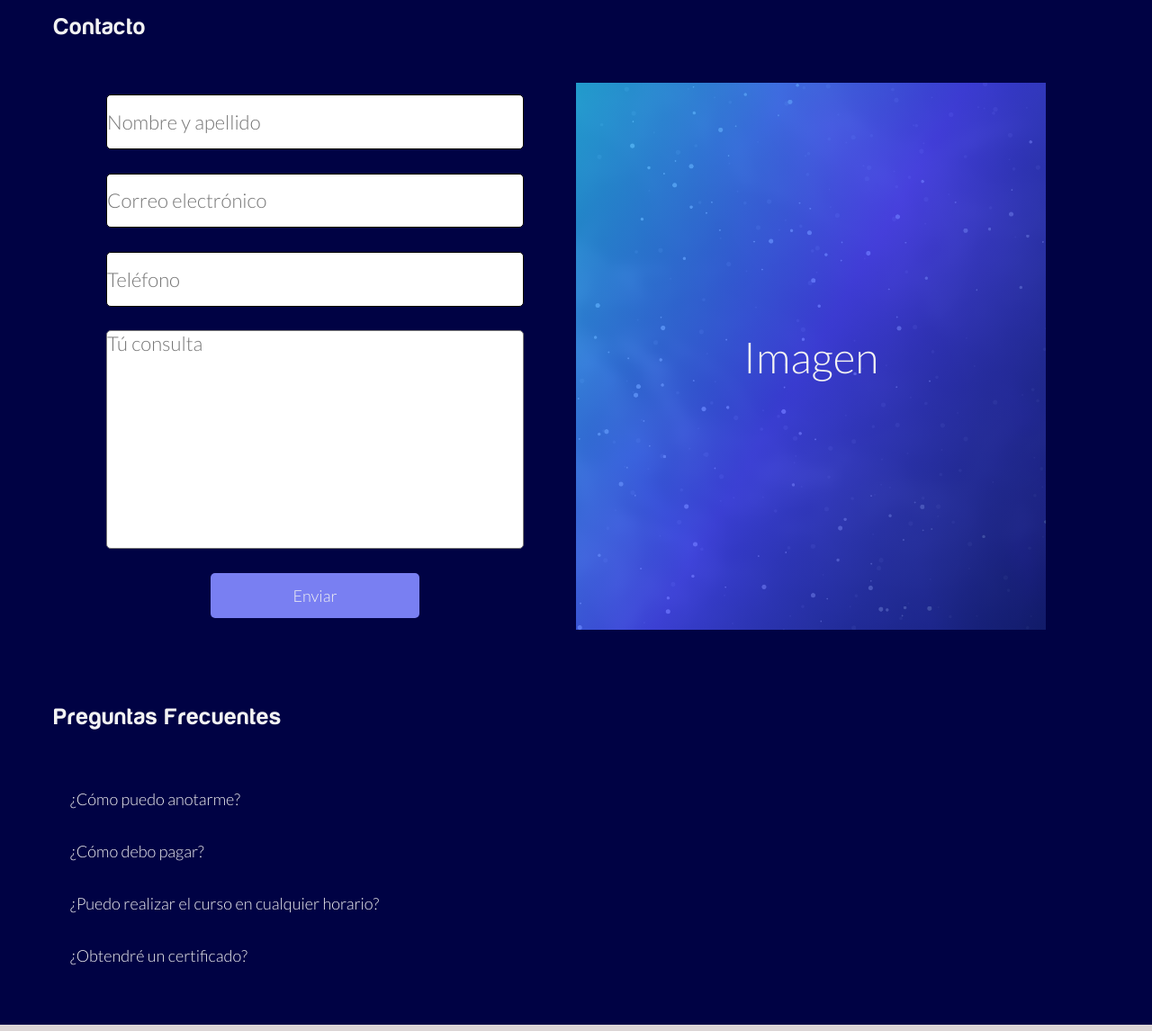
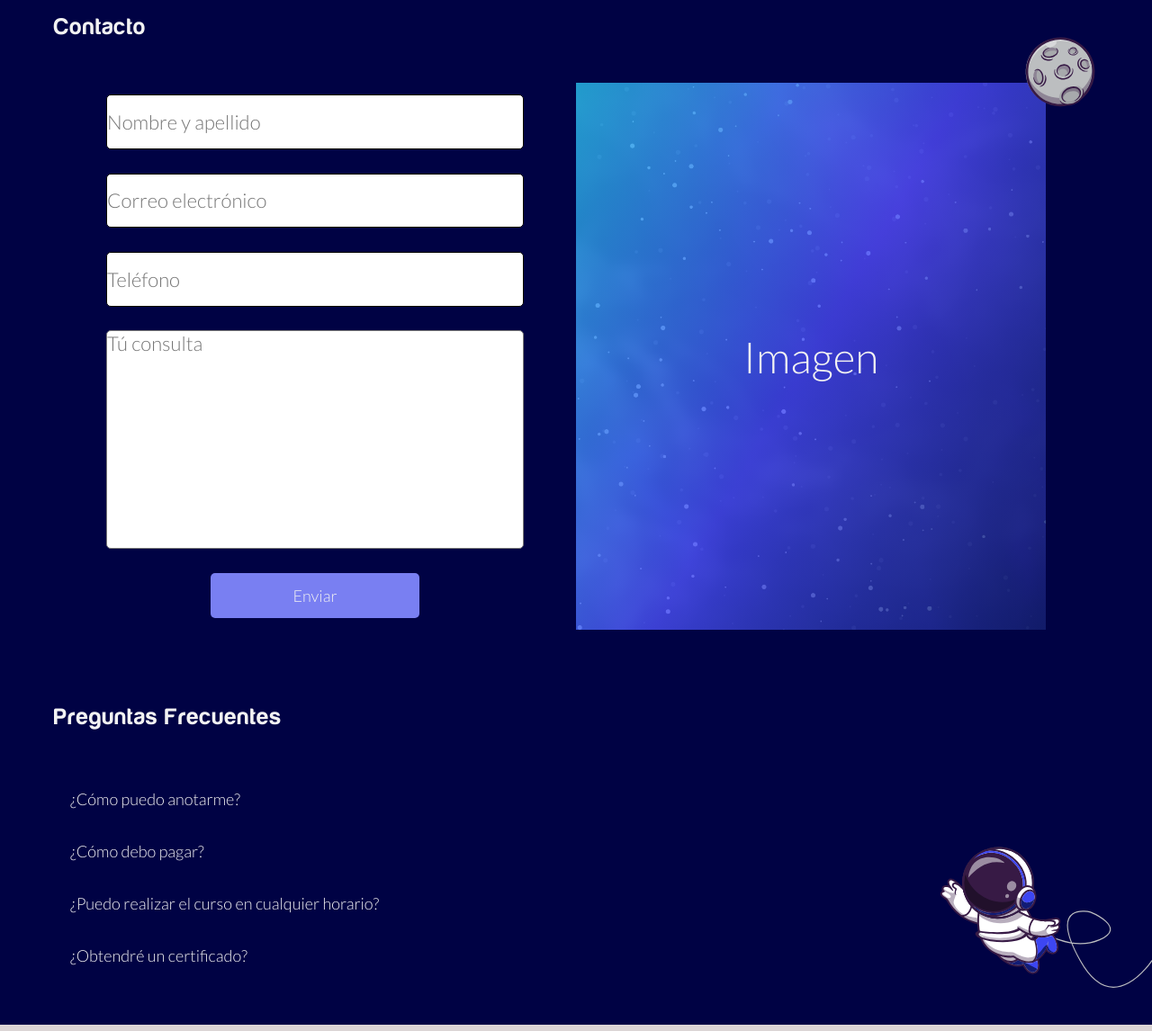
Before and after one commit to FlippedEdu/flippededu-online, a plain HTML site: page index.html in a window 1280 px wide. Shown: the top 1146 px of the page at 90% size. Drawn offline with nearby package versions, Linux system fonts and the light colour scheme.

Commit message:
imagenes agregadas

```diff
--- a/index.html
+++ b/index.html
@@ -27,10 +27,11 @@
 					<input class="completarEspacios" type="text" name="phone" placeholder="Teléfono">
 					<textarea name="Consulta" id="textareaConsulta" placeholder="Tú consulta"></textarea>
 					<div class="form__container--button">
-						<input class="form__button" type="submit" value="Enviar">
+						<input data-aos="fade-up" data-aos-duration="1500" class="form__button" type="submit" value="Enviar">
 					</div>
 				</div>
 				<div class="contenedor__textArea">
+					<img class="presentacion__luna--contacto" src="/imagenes/luna.svg" alt="imagen_luna">
 					<p>Imagen</p>
 				</div>
 			</form>
@@ -60,6 +61,8 @@
 			<div class="content">
 				<p>Texto a completar</p>
 			</div>
+
+			<img  data-aos="zoom-in-left" data-aos-duration="1250" class="presentacion__astronauta--preguntas" src="/imagenes/Flipped-01.svg" alt="astronauta_img">
 		</section>
 
 		<!-- Footer -->
--- a/scss/layout/_footer.scss
+++ b/scss/layout/_footer.scss
@@ -19,6 +19,10 @@
   }
 }
 
+.footer__img:hover {
+  transform: scale(1.05, 1.05);
+}
+
 .container__redes
   {
     width: 25%;
--- a/scss/views/_index.scss
+++ b/scss/views/_index.scss
@@ -13,6 +13,7 @@ body{
 
 .sectionContacto{
   padding: 1rem 60px 1rem;
+  max-width: 100%;
   height: 40rem;
   display: flex;
   flex-flow: row wrap;
@@ -62,13 +63,13 @@ body{
   justify-content: center;
   align-items: center;
   font-size: 3rem;
+  position: relative;
 }
 
 .form__container--button{
   min-width:100%;
   display: flex;
   justify-content: center;
-
 }
 
 .form__button{
@@ -82,6 +83,13 @@ body{
 
 }
 
+.presentacion__luna--contacto{
+  position: absolute;
+  width: 125px;
+  left: calc(100% - 50px);
+  bottom: calc(100% - 50px);
+}
+
 /*Estilos para la sección de Preguntas Frecuentes*/
 
 .preguntasFrecuentes__h2{
@@ -90,7 +98,9 @@ body{
 
 .preguntasFrecuentes{
   background: $color-azul-muy-oscuro;
+  max-width: 100%;
   padding: 3rem 60px 3rem;
+  position: relative;
 }
 
 .colapsar{
@@ -116,7 +126,14 @@ body{
   font-size: 18px;
   display: none;
   overflow: hidden;
-  background-color: $color-azul-oscuro;
+  background-color: $color-azul-muy-oscuro;
+}
+
+.presentacion__astronauta--preguntas{
+  position: absolute;
+  width: 250px;
+  right: 0vh;
+  bottom: 0vh;
 }
 
 /*Responsive*/
```
Also changed, not shown: css/style.css.
